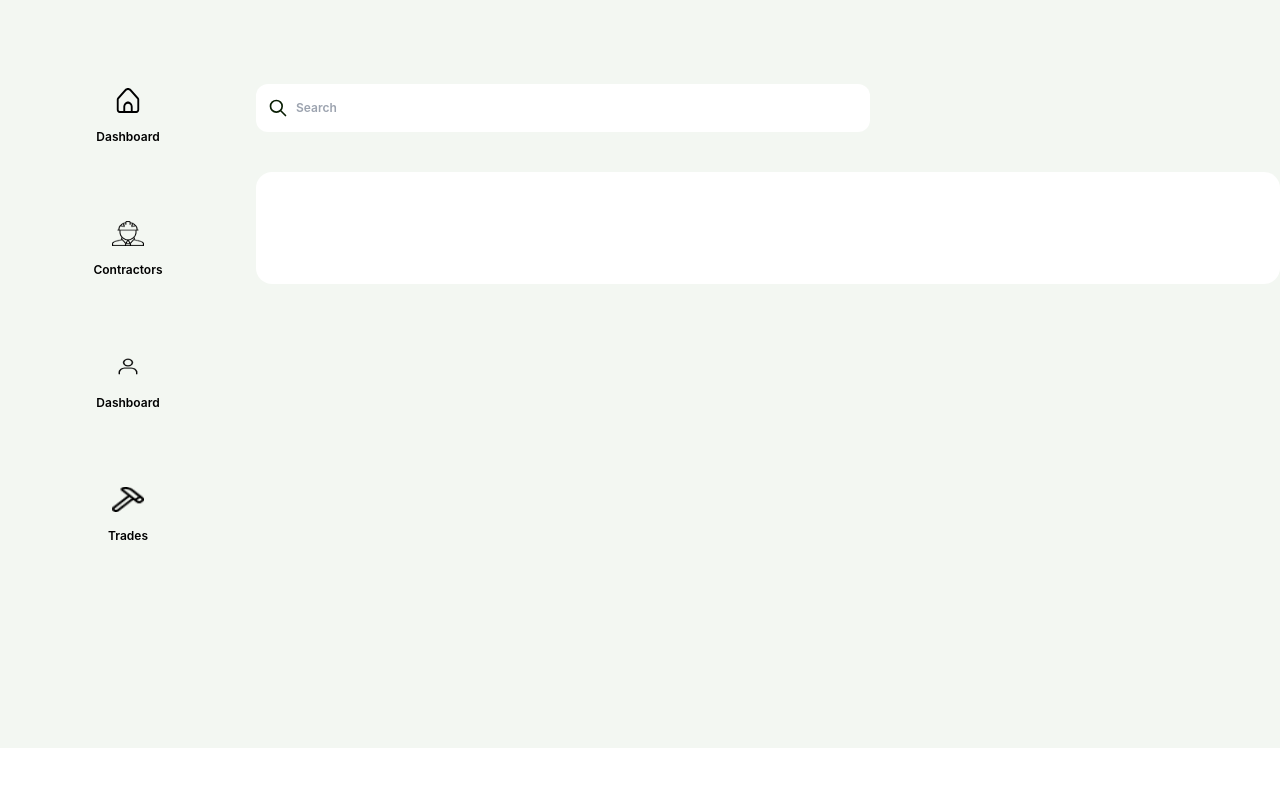
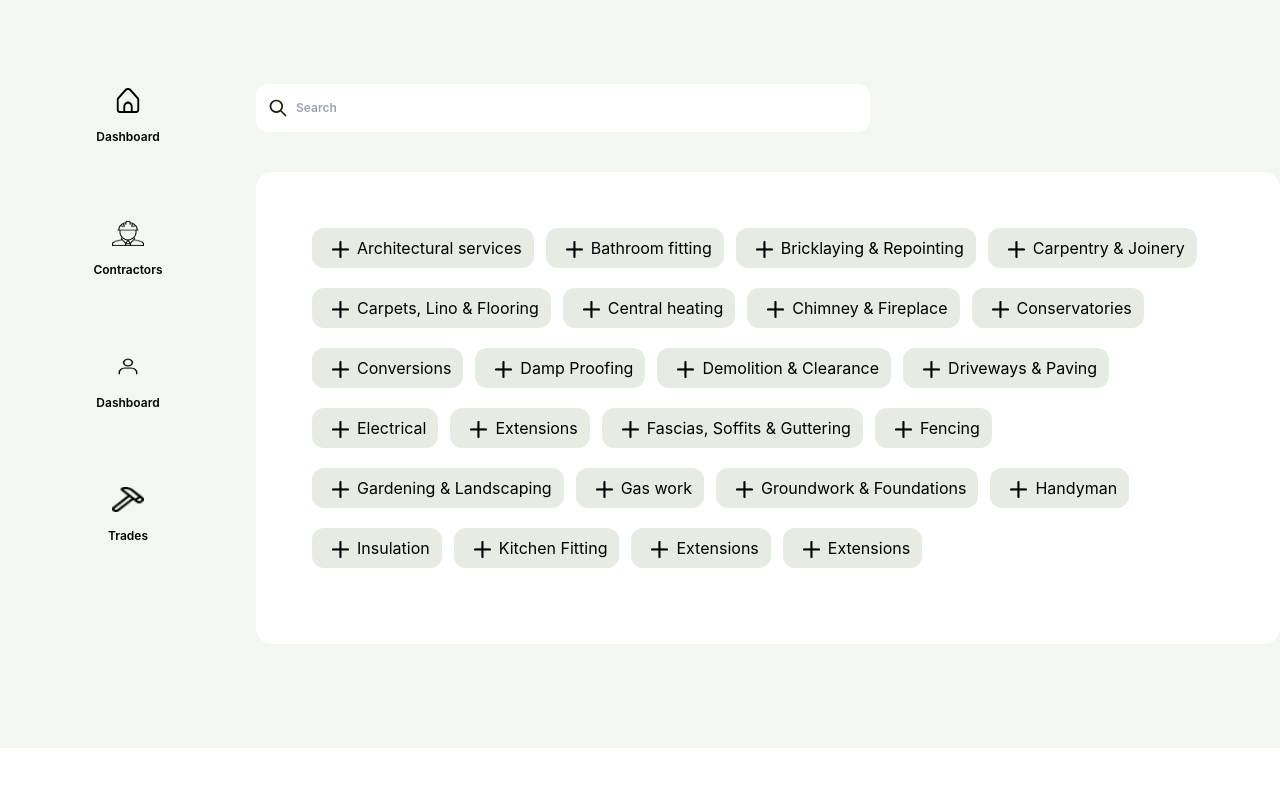
Before and after one commit to arjun1571/super-admin-dashbord1, a React (Create React App) app: page /trades in a window 1280 px wide. Shown: the top 786 px of the page. Built offline with nearby package versions, Linux system fonts and the light colour scheme.

Commit message:
tread data create and using map show on ui

```diff
--- a/src/Component/Trades/Trades.js
+++ b/src/Component/Trades/Trades.js
@@ -1,9 +1,114 @@
 import React from 'react';
+import img from "../../asset/plus (11) 59.png"
+import TreadDetails from './TreadDetails';
 
 const Trades = () => {
+
+    const jobCategories = [
+        {
+          title: "Architectural services",
+          image: img,
+        },
+        {
+          title: "Bathroom fitting",
+          image: img,
+        },
+        {
+          title: "Bricklaying & Repointing",
+          image: img,
+        },
+        {
+          title: "Carpentry & Joinery",
+          image: img,
+        },
+        {
+          title: "Carpets, Lino & Flooring",
+          image: img,
+        },
+        {
+          title: "Central heating",
+          image: img,
+        },
+        {
+          title: "Chimney & Fireplace",
+          image: img,
+        },
+        {
+          title: "Conservatories",
+          image: img,
+        },
+        {
+          title: "Conversions",
+          image: img,
+        },
+        {
+          title: "Damp Proofing",
+          image: img,
+        },
+        {
+          title: "Demolition & Clearance ",
+          image: img,
+        },
+        {
+          title: "Driveways & Paving",
+          image: img,
+        },
+        {
+          title: "Electrical",
+          image: img,
+        },
+        {
+          title: "Extensions",
+          image: img,
+        },
+        {
+          title: "Fascias, Soffits & Guttering",
+          image: img,
+        },
+        {
+          title: "Fencing",
+          image: img,
+        },
+        {
+          title: "Gardening & Landscaping",
+          image: img,
+        },
+        {
+          title: "Gas work",
+          image: img,
+        },
+        {
+          title: "Groundwork & Foundations",
+          image: img,
+        },
+        {
+          title: "Handyman",
+          image: img,
+        },
+        {
+          title: "Insulation",
+          image: img,
+        },
+        {
+          title: "Kitchen Fitting",
+          image: img,
+        },
+        {
+          title: "Extensions",
+          image: img,
+        },
+        {
+          title: "Extensions",
+          image: img,
+        },
+      ];
     return (
         <div className="p-5 lg:p-14 mt-10 bg-[#FFF] rounded-2xl">
-
+            <div className="flex flex-wrap sm:mt-3 lg:mt-0 mx-auto w-full">
+                  {jobCategories.map((category, index) => (
+                    <TreadDetails key={index} category={category}></TreadDetails>
+                  ))}
+                </div>
       </div>
     );
 };
--- /dev/null
+++ b/src/Component/Trades/TreadDetails.js
@@ -0,0 +1,15 @@
+import React from 'react';
+import image from "../../asset/plus (11) 59.png"
+
+const TreadDetails = (props) => {
+    const {title} = props.category;
+    return (
+        <div>
+            <div>
+        <button className='py-2 px-3 mb-5 mr-3 rounded-xl bg-[#E6EBE3] hover:bg-[#3F8825] focus:bg-[#3F8825]'> {props.job}<img className='inline ml-2 mr-2' src={image} alt="icon" />{title}</button>
+    </div>
+        </div>
+    );
+};
+
+export default TreadDetails;
```
Also changed, not shown: src/asset/plus (11) 59.png (added).
